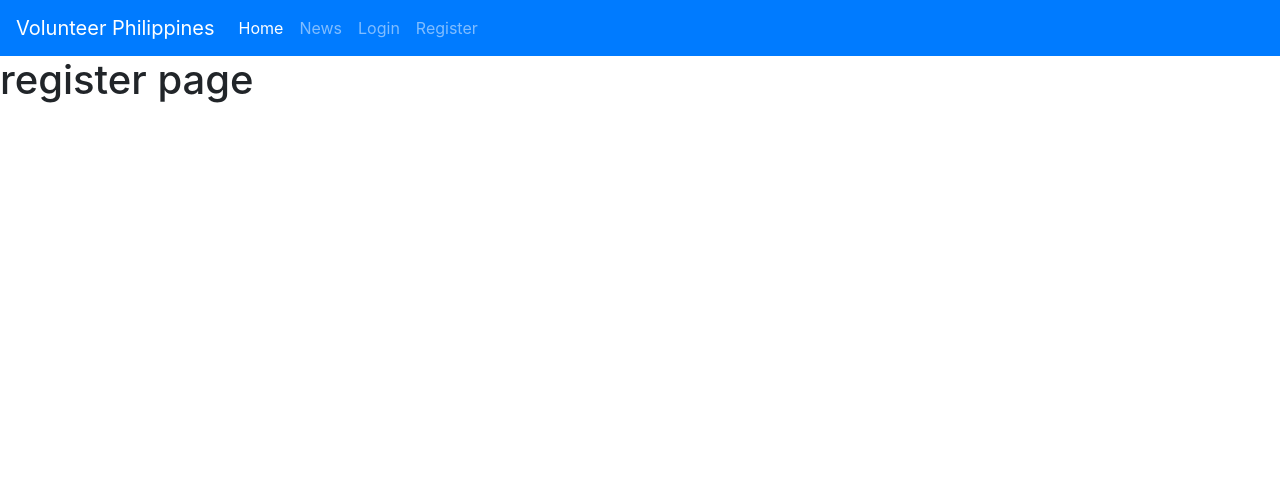
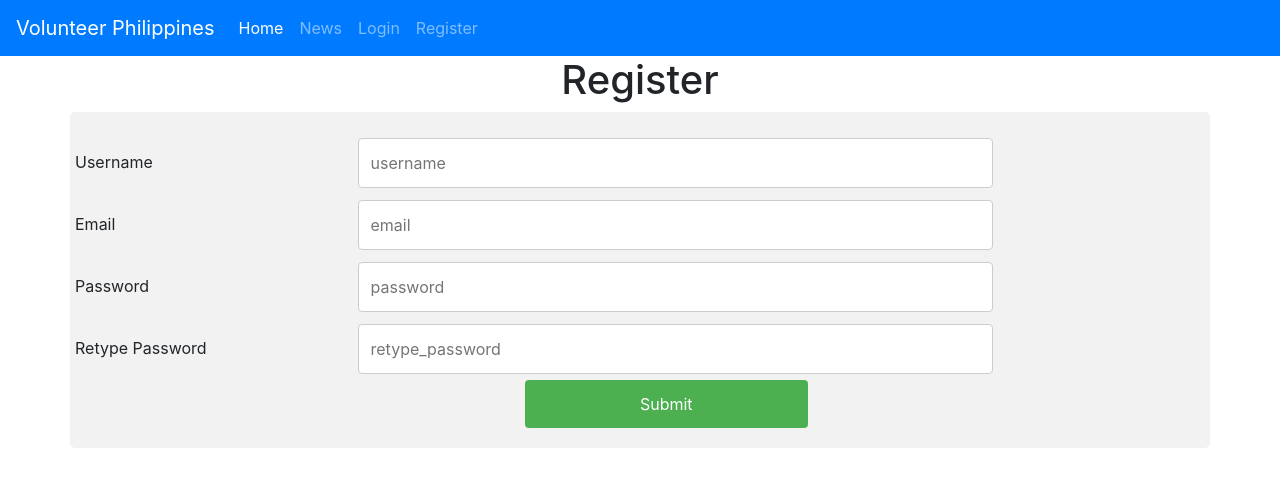
Before and after one commit to russellrockwood/VolunteerPhilippines, a Django app: page /volunteerapp/register/ in a window 1280 px wide. Shown: the top 487 px of the page. Run offline with Django 3.2, Linux system fonts and the light colour scheme; some libraries are stand-ins or nearby versions.

Commit message:
added layout for registration page

```diff
--- a/volunteer_philippines/volunteer_philippines/settings.py
+++ b/volunteer_philippines/volunteer_philippines/settings.py
@@ -39,6 +39,7 @@ INSTALLED_APPS = [
     'django.contrib.messages',
     'django.contrib.staticfiles',
     'volunteerapp',
+
 ]
 
 MIDDLEWARE = [
--- a/volunteer_philippines/volunteerapp/admin.py
+++ b/volunteer_philippines/volunteerapp/admin.py
@@ -1,6 +1,5 @@
 from django.contrib import admin
-from .models import Post, Organization, User
+from .models import Post, Organization
 
 admin.site.register(Post)
 admin.site.register(Organization)
-admin.site.register(User)
--- a/volunteer_philippines/volunteerapp/templates/volunteerapp/register.html
+++ b/volunteer_philippines/volunteerapp/templates/volunteerapp/register.html
@@ -3,6 +3,137 @@
 
 {% block content %}
 
-<h1>register page</h1>
+<style>
+    h1 {
+        text-align: center;
+    }
+
+    * {
+        box-sizing: border-box;
+    }
+
+    input {
+        width: 75%;
+        padding: 12px;
+        border: 1px solid #ccc;
+        border-radius: 4px;
+        resize: vertical;
+    }
+
+    label {
+        padding: 12px 12px 12px 0;
+        display: inline-block;
+    }
+
+    input[type=submit] {
+        background-color: #4CAF50;
+        color: white;
+        padding: 12px 20px;
+        border: none;
+        border-radius: 4px;
+        cursor: pointer;
+        float: right;
+        width: 25%;
+        margin-left: 450px;
+
+    }
+
+    input[type=submit]:hover {
+        background-color: #45a049;
+    }
+
+    .container {
+        border-radius: 5px;
+        background-color: #f2f2f2;
+        padding: 20px;
+    }
+
+    .col-25 {
+        float: left;
+        width: 25%;
+        margin-top: 6px;
+    }
+
+    .col-75 {
+        float: left;
+        width: 75%;
+        margin-top: 6px;
+    }
+
+
+    .row:after {
+        content: "";
+        display: table;
+        clear: both;
+    }
+
+
+    @media screen and (max-width: 600px) {
+
+        .col-25,
+        .col-75,
+        input[type=submit] {
+            width: 100%;
+            margin-top: 0;
+        }
+    }
+</style>
+
+<h1>Register</h1>
+
+<!-- <form method="POST" action=" {% url 'volunteerapp:register' %} ">
+    {% csrf_token %}
+
+    <input type="text" name="username" placeholder="username">
+    <input type="email" name="email" placeholder="email">
+    <input type="password" name="password" placeholder="password">
+    <input type="password" name="retype_password" placeholder="retype_password">
+
+
+    <input type="submit" name="Create User"> -->
+
+<div class="container">
+    <form action="{% url 'volunteerapp:register' %}">
+        <div class="row">
+            <div class="col-25">
+                <label for="fname">Username</label>
+            </div>
+            <div class="col-75">
+                <!-- <input type="text" id="fname" name="firstname" placeholder="Your name.."> -->
+                <input type="text" name="username" placeholder="username">
+            </div>
+        </div>
+        <div class="row">
+            <div class="col-25">
+                <label for="lname">Email</label>
+            </div>
+            <div class="col-75">
+                <!-- <input type="text" id="lname" name="lastname" placeholder="Your last name.."> -->
+                <input type="email" name="email" placeholder="email">
+            </div>
+        </div>
+        <div class="row">
+            <div class="col-25">
+                <label for="country">Password</label>
+            </div>
+            <div class="col-75">
+                <input type="password" name="password" placeholder="password">
+            </div>
+        </div>
+        <div class="row">
+            <div class="col-25">
+                <label for="subject">Retype Password</label>
+            </div>
+            <div class="col-75">
+                <input type="password" name="retype_password" placeholder="retype_password">
+            </div>
+        </div>
+        <div class="row">
+            <input type="submit" value="Submit">
+        </div>
+    </form>
+</div>
+
+</form>
 
 {% endblock %}
--- a/volunteer_philippines/volunteerapp/urls.py
+++ b/volunteer_philippines/volunteerapp/urls.py
@@ -5,6 +5,6 @@ app_name = 'volunteerapp'
 urlpatterns = [
     path('home/', views.home, name='home'),
     path('news/', views.news, name='news'),
-    path('login/', views.login, name='login'),
+    path('login_page/', views.login_page, name='login_page'),
     path('register/', views.register, name='register'),
 ]
--- a/volunteer_philippines/volunteerapp/views.py
+++ b/volunteer_philippines/volunteerapp/views.py
@@ -1,7 +1,8 @@
 from django.shortcuts import render
 from django.http import HttpResponse
 from django.shortcuts import render
-from .models import Organization, Post, User
+from .models import Organization, Post
+from django.contrib.auth.forms import UserCreationForm
 
 
 def home(request):
@@ -23,13 +24,20 @@ def news(request):
     }
     return render(request, 'volunteerapp/news.html', context)
 
+
+
 def register(request):
+
     context = {
-        'message': 'register page'
+        'form': 'form'
     }
+
+
     return render(request, 'volunteerapp/register.html', context)
 
-def login(request):
+
+
+def login_page(request):
     context = {
         'message': 'login page'
     }
```
Also changed, not shown: volunteer_philippines/volunteerapp/models.py (+9 -9 lines), volunteer_philippines/volunteerapp/templates/volunteerapp/news.html (+17 -1 lines), volunteer_philippines/volunteerapp/migrations/0005_user_password.py (added), volunteer_philippines/volunteerapp/migrations/0006_auto_20200702_1553.py (added).
